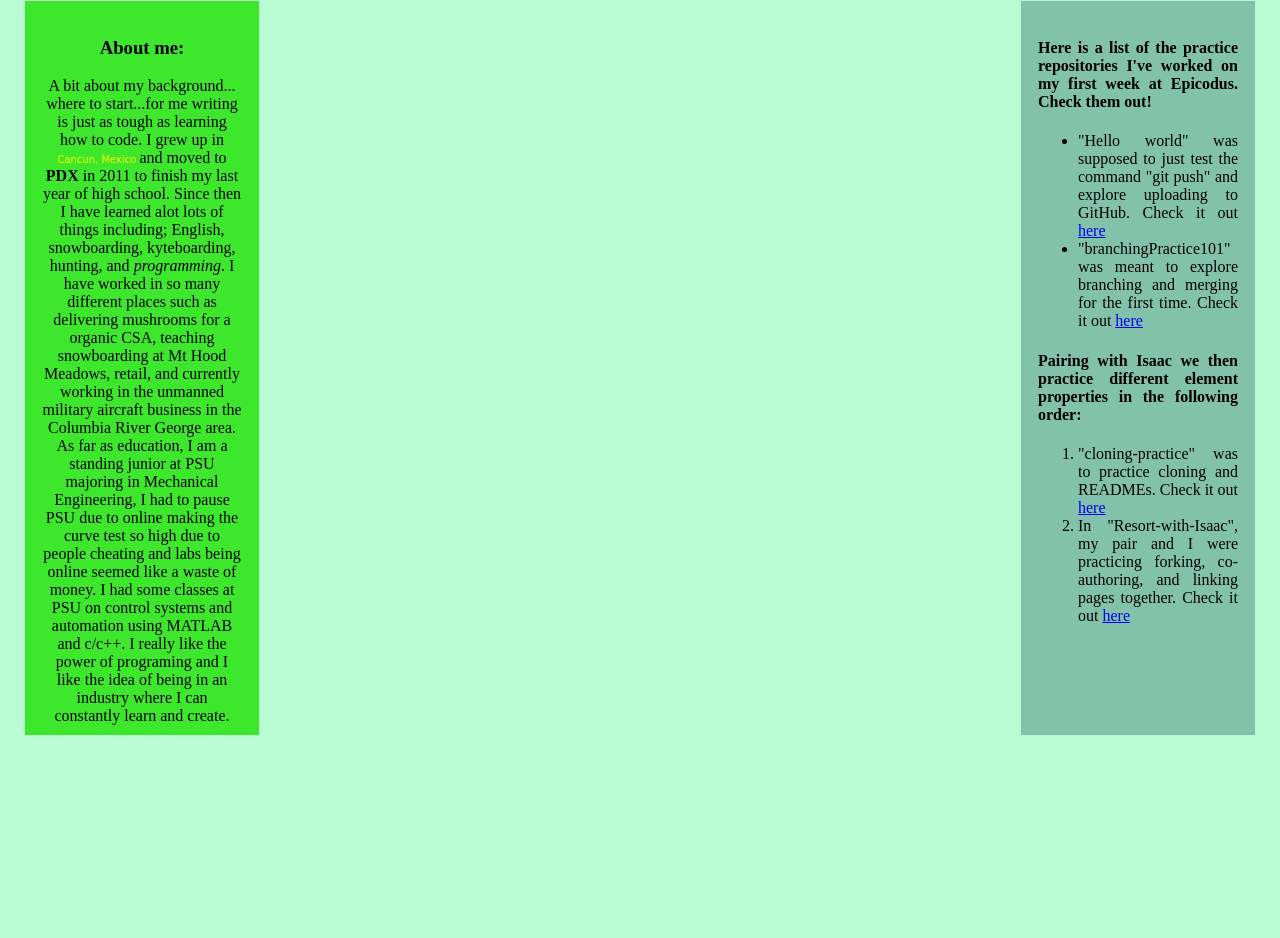
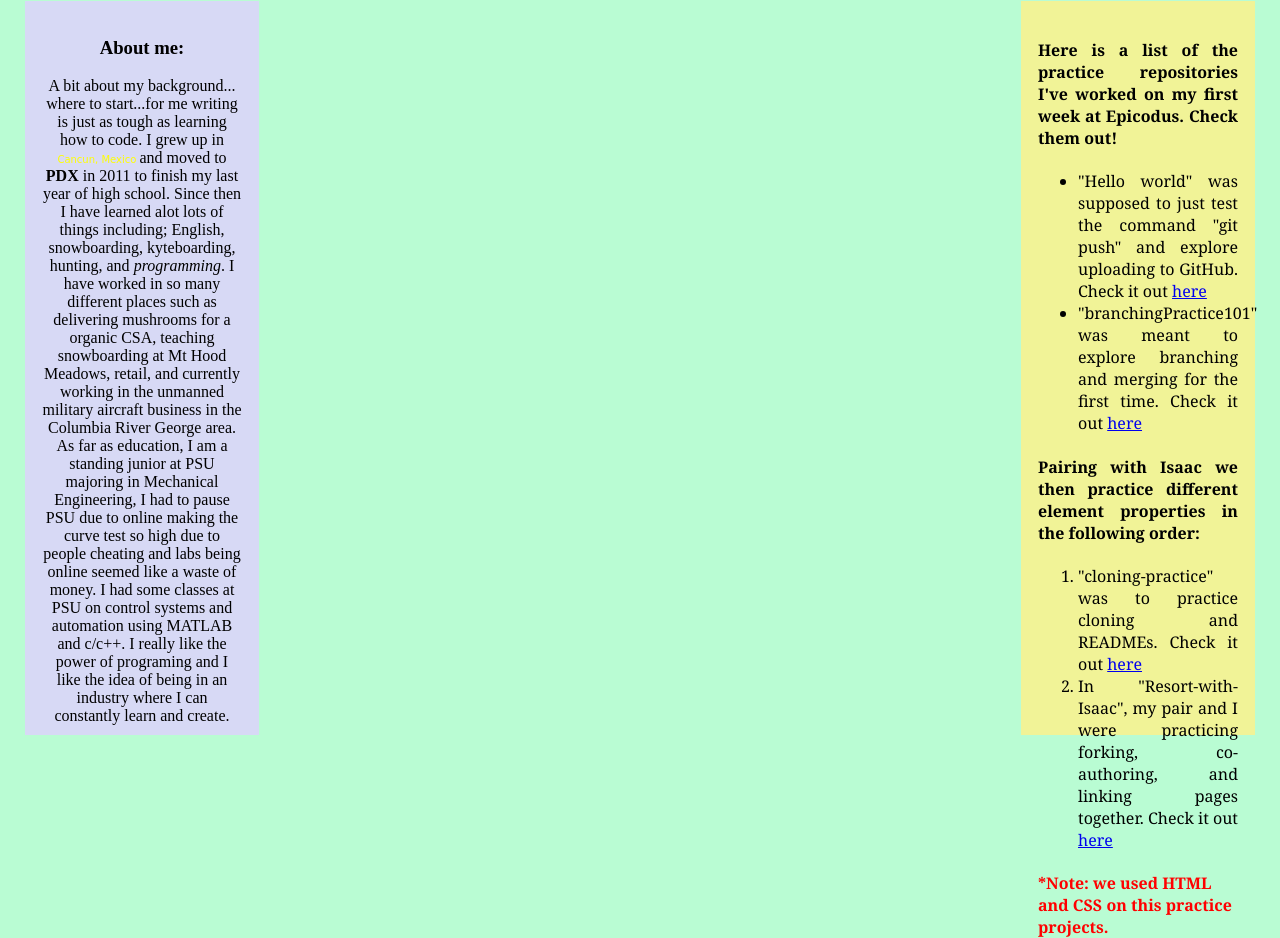
Before and after one commit to sammaicodes/First-Friday-Project, a plain HTML site: page index.html in a window 1280 px wide. Shown: the part 299-1237 px from the top of the page. Before the commit the page ends 1051 px from the top, so only its background shows below. Drawn offline with Linux system fonts and the light colour scheme.

Commit message:
Change some colors around. WIP- going on break

```diff
--- a/css/styles.css
+++ b/css/styles.css
@@ -22,7 +22,7 @@ img {
   width: 200px;
   height: 700px;
   float: left;
-  background-color: rgb(60, 231, 44);
+  background-color: rgb(215, 217, 245);
   margin: 17px;
   border: 17px;
   padding: 17px;
@@ -34,10 +34,15 @@ img {
   width: 200px;
   height: 700px;
   float: right;
-  background-color: rgb(130, 194, 170);
+  background-color: rgb(241, 243, 151);
   margin: 17px;
   border: 17px;
   padding: 17px;
   content: 40px;
   text-align: justify;
+  font-family: Cambria, Cochin, Georgia, Times, 'Times New Roman', serif;
 }
+.note{
+  color:red;
+  text-align: left;
+}
--- a/index.html
+++ b/index.html
@@ -6,7 +6,6 @@
 </head>
 
 <body>
-
   <div class="center" >
     <h1>Programming Journey</h1>
     <h2>-by Sammai Gutierrez</h2>
@@ -29,6 +28,7 @@
       <li>"cloning-practice" was to practice cloning and READMEs. Check it out <a href="https://github.com/sammaicodes/cloning-practice.git">here</a> </li>
       <li>In "Resort-with-Isaac", my pair and I were practicing forking, co-authoring, and linking pages together. Check it out <a href="https://github.com/sammaicodes/Resort-with-Isaac.git">here</a></li>
     </ol>
+    <h4 class="note">*Note: we used HTML and CSS on this practice projects.</h4>
   </div>
 </body>
 </html>
```
